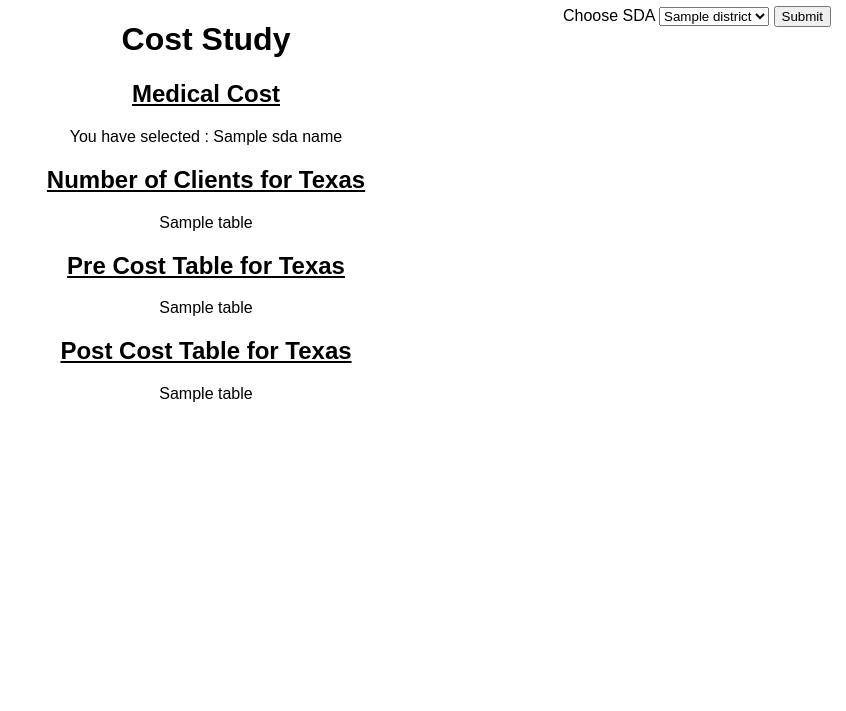
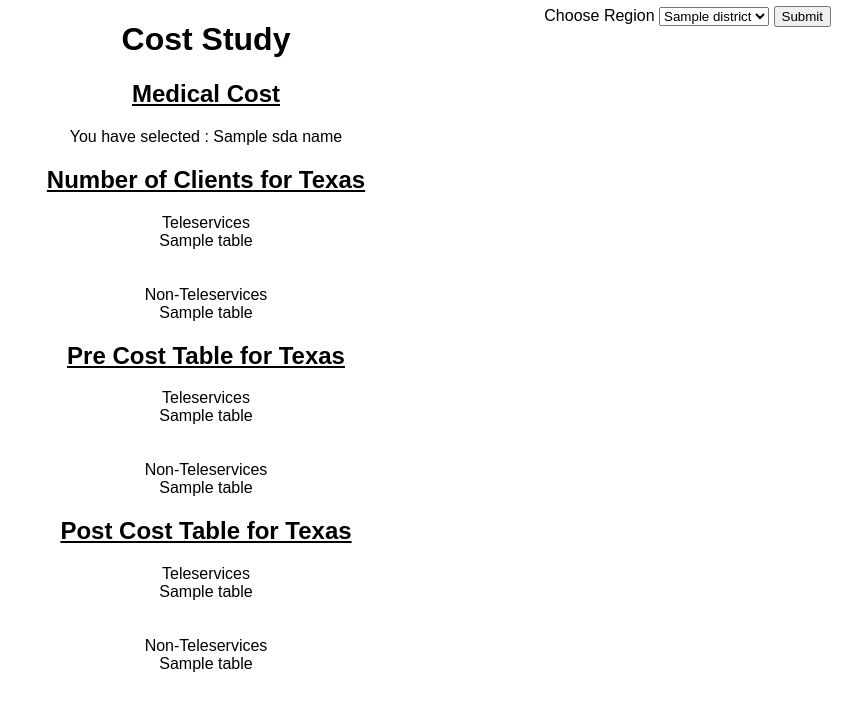
Before and after one commit to Hariharan2907/telemed_project, a Flask app: template templates/medcost1.html in a window 1280 px wide. Shown: the part 54-765 px from the top of the page, without its empty margins (434-1280 px from the left). Run offline with Flask 2, Linux system fonts and the light colour scheme; the template is opened without the code that fills it: most values are stand-ins (such as "Sample title", 1, 10 or a date in 2020); parts of the project's set-up code (start-up, migrations or seed data) failed here and were passed over.

Commit message:
Updated Formatting of tables
Removed index, changed formatting of numbers, and separated into tele/non tele tables

```diff
--- a/templates/medcost.html
+++ b/templates/medcost.html
@@ -36,7 +36,7 @@
         <center>
         <form name="Item_1" action="/medcost" method="POST">
             <div class = "fixed">
-            <label for="exampleFormControlFile2">Choose SDA</label>
+            <label for="exampleFormControlFile2">Choose Region</label>
               <select name="sda">
                 {% for district in sda %}
                   <option value="{{ district}}" selected>{{ district }}</option>
--- a/templates/medcost1.html
+++ b/templates/medcost1.html
@@ -2,7 +2,7 @@
 <html lang="en">
     <head>
         <meta charset="UTF-8">
-        <link rel="stylesheet" href="{{ url_for('static', filename= 'css/main.css') }}">
+        <link rel="stylesheet" type = text/css href="{{ url_for('static', filename= 'css/main.css') }}">
         <title>Cost Effective Analysis Tool</title>
 
     </head>
@@ -35,7 +35,7 @@
         <center>
         <form name="Item_1" action="/medcost" method="POST">
             <div class = "fixed">
-            <label for="exampleFormControlFile2">Choose SDA</label>
+            <label for="exampleFormControlFile2">Choose Region</label>
               <select name="sda">
                 {% for district in sda %}
                   <option value="{{district}}" SELECTED>{{ district }}</option>
@@ -50,21 +50,45 @@
             {% endif %}
         </div>
         </center>
+
+
         <center><u><h2>Number of Clients for Texas</h2></u></center>
+        <center><caption>Teleservices</caption></center>
         <center>
-        {% for table in texas_nclient %}
-            {{table|safe}}
+        {% for table in texas_nclient_tele %}
+        <center> {{table|safe}}</center>
+        {% endfor %}</center>
+        <br><br>
+        <center><caption>Non-Teleservices</caption></center>
+        <center>
+        {% for table in texas_nclient_nontele %}
+        <center> {{table|safe}}</center>
         {% endfor %}</center>
 
         <center><u><h2>Pre Cost Table for Texas</h2></u></center>
         <center>
-        {% for table in texas_precost %}
+        <center><caption>Teleservices</caption></center>
+        {% for table in texas_precost_tele %}
             {{table|safe}}
         {% endfor %}</center>
 
+        <br><br>
+        <center><caption>Non-Teleservices</caption></center>
+        <center>
+            {% for table in texas_precost_nontele %}
+                {{table|safe}}
+            {% endfor %}</center>
+
         <center><u><h2>Post Cost Table for Texas</h2></u></center>
         <center>
-        {% for table in texas_postcost %}
+        <center><caption>Teleservices</caption></center>
+        {% for table in texas_postcost_tele %}
+            {{table|safe}}
+        {% endfor %}</center>
+        <br><br>
+        <center><caption>Non-Teleservices</caption></center>
+        <center>
+        {% for table in texas_postcost_nontele %}
             {{table|safe}}
         {% endfor %}</center>
 
```
